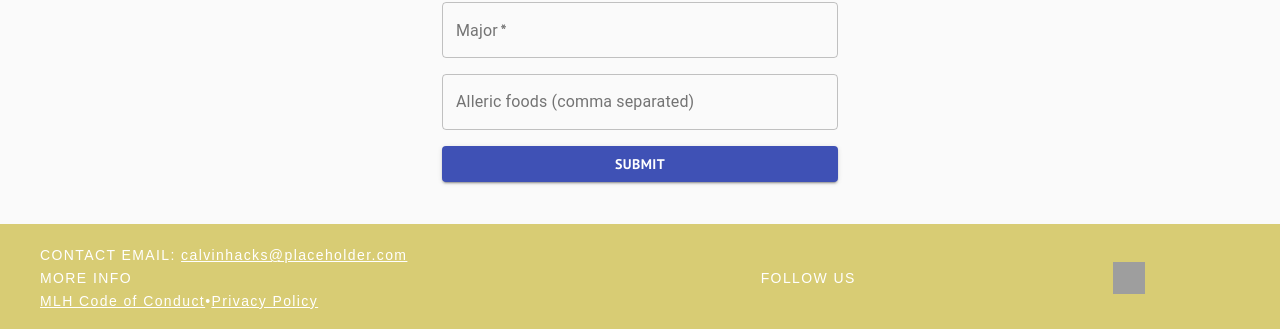
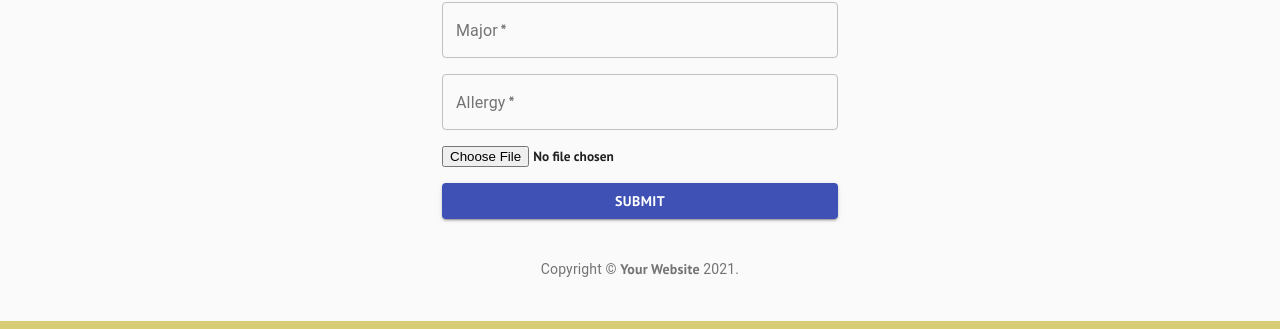
Before and after one commit to CalvinHacks/calvinhacks-2021, a React (Create React App) app: page / in a window 1280 px wide. Shown: the part 1321-1650 px from the top of the page. Built offline with nearby package versions, Linux system fonts and the light colour scheme; grey boxes are pictures that could not be loaded.

Commit message:
survey completed

```diff
--- a/src/components/submitForm.jsx
+++ b/src/components/submitForm.jsx
@@ -38,7 +38,8 @@ class submitForm extends Component {
           lastName: '',
           email: '',
           major: '',
-          allergy: ''
+          allergy: '',
+          fileName: ''
         };
 
         // Firebase configuration setting
@@ -60,6 +61,10 @@ class submitForm extends Component {
         }
       }
 
+    onChange = e => {
+      this.setState({fileName: e.target.files[0]});
+    }
+
     updateInput = e => {
       this.setState({
           [e.target.name]: e.target.value
@@ -68,6 +73,7 @@ class submitForm extends Component {
 
     addUser = e => {
         e.preventDefault();
+        const storage = firebase.storage().ref();
         const db = firebase.firestore();
         db.settings({
           timestampsInSnapshots: true
@@ -78,17 +84,24 @@ class submitForm extends Component {
             lastName: this.state.lastName,
             email: this.state.email,
             major: this.state.major,
-            allergy: []
+            allergy: this.state.allergy
         }).catch((error) => {
             alert("e-mail address already exist");
         });
+
+        const file = this.state.fileName
+        const fileRef = storage.child(file.name);
+        fileRef.put(file).then((snapshot) => {
+          alert("file successfully uploaded")
+        })
 
         this.setState({
             firstName: '',
             lastName: '',
             email: '',
             major: '',
-            allergy: []
+            allergy: '',
+            fileName: ''
         });
       };
 
@@ -178,15 +191,19 @@ class submitForm extends Component {
                   <Grid item xs={12}>
                     <TextField
                         variant="outlined"
+                        required
                         fullWidth
                         name="allergy"
-                      label="Alleric foods (comma separated)"
+                        label="Allergy"
                         id="allergy"
                         onChange={this.updateInput}
-                      value={this.state.major}
+                        value={this.state.allergy}
                       />
                   </Grid>
-                  <Grid item xs={12}></Grid>
+                  <Grid item xs={12}>
+                    <input type="file" onChange = {this.onChange}/>
+                  </Grid>
+                  <Grid item xs={12}/>
                 </Grid>
                 <Button
                   type="submit"
@@ -200,6 +217,9 @@ class submitForm extends Component {
                 </Button>
               </form>
             </div>
+            <Box mt={5}>
+              <Copyright />
+            </Box>
           </Container>
         );
     }
```
Also changed, not shown: src/images/Jason.jpg (renamed from src/images/placeholder.png). Lines whose indentation alone changed are shown as unchanged.
